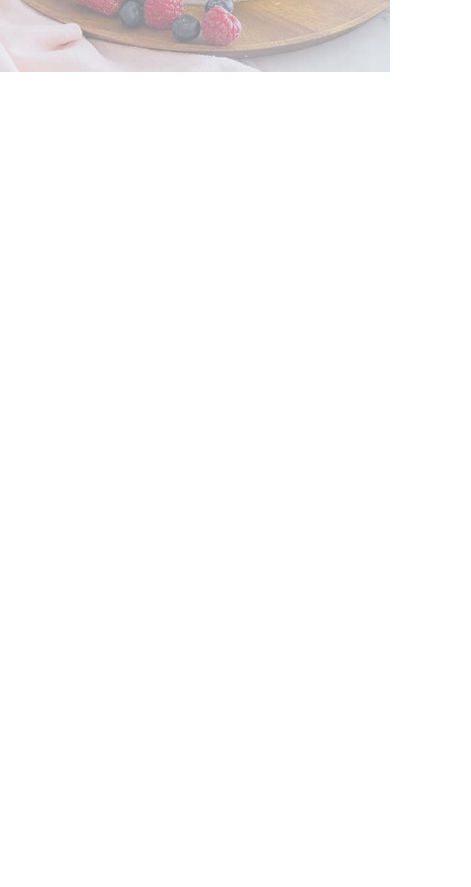
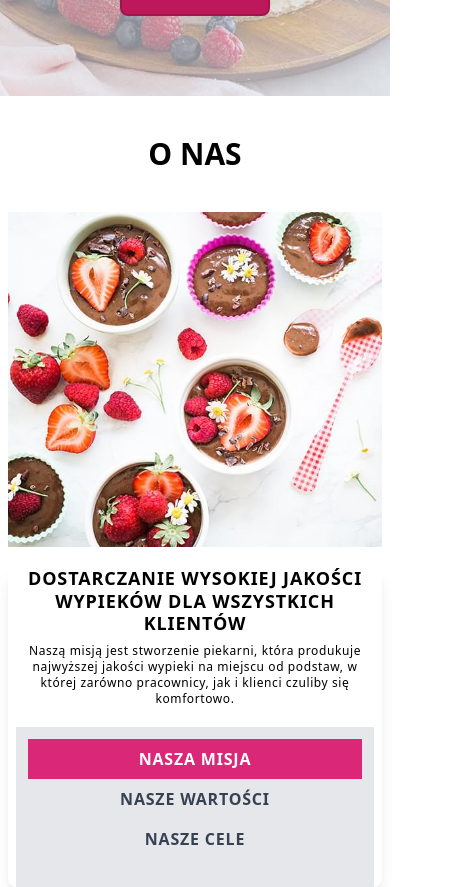
Before and after one commit to frooooooo7/Bakery---website, a React (Vite) app: page / in a window 390 px wide. Shown: the part 3420-4307 px from the top of the page, 471 px wide, since content can reach past the window. Before the commit the page ends 3492 px from the top, so only its background shows below. Built offline with nearby package versions, Linux system fonts and the light colour scheme.

Commit message:
Created the AboutUs section for mobiles

```diff
--- a/src/App.tsx
+++ b/src/App.tsx
@@ -5,6 +5,7 @@ import Offer from "./sections/Offer"
 import NewProducts from "./sections/NewProducts"
 import ChooseUs from "./sections/ChooseUs"
 import SummerSale from "./sections/SummerSale"
+import AboutUs from "./sections/AboutUs"
 
 function App() {
 
@@ -17,6 +18,7 @@ function App() {
       <NewProducts/>
       <ChooseUs/>
       <SummerSale/>
+      <AboutUs/>
     </>
   )
 }
--- /dev/null
+++ b/src/components/TabComponent.tsx
@@ -0,0 +1,75 @@
+import { useState } from 'react';
+
+const TabComponent = () => {
+    const [activeTab, setActiveTab] = useState('mission');
+
+    const renderContent = () => {
+        switch (activeTab) {
+            case 'mission':
+                return (
+                    <>
+                        <h2 className="text-lg font-bold mb-2 uppercase tracking-wider text-center leading-tight">dostarczanie wysokiej jakości wypieków dla wszystkich klientów</h2>
+                        <p className='text-center tracking-wider text-xs'>
+                            Naszą misją jest stworzenie piekarni, która produkuje najwyższej jakości wypieki na miejscu od podstaw, w której zarówno pracownicy, jak i klienci czuliby się komfortowo.
+                        </p>
+                    </>
+                );
+            case 'values':
+                return (
+                    <>
+                        <h2 className="text-lg font-bold mb-2 uppercase tracking-wider text-center leading-tight">Zapewnienie najlepszej atmosfery dla wszystkich</h2>
+                        <p className='text-center tracking-wider text-xs'>
+                            Uważamy, że najważniejszą częścią naszej działalności jest zapewnienie szczęścia naszym pracownikom i zadowolenia naszych klientów poprzez tworzenie przyjaznej i troskliwej atmosfery.
+                        </p>
+                    </>
+                );
+            case 'goals':
+                return (
+                    <>
+                        <h2 className="text-lg font-bold mb-2 uppercase tracking-wider text-center leading-tight">Serwujemy wyłącznie najświeższe wypieki</h2>
+                        <p className='text-center tracking-wider text-xs'>
+                            Naszym celem jest dostarczanie najlepszych wypieków na imprezy firmowe i indywidualne uroczystości, oferując jednocześnie najlepszy poziom obsługi klienta w Stanach Zjednoczonych.
+                        </p>
+                    </>
+                );
+            default:
+                return null;
+        }
+    };
+
+    return (
+        <div className="bg-white shadow-lg rounded-lg w-full max-w-md px-2">
+            <div className='mb-5'>
+                {renderContent()}
+            </div>
+            <div className='p-3 bg-gray-200'>
+                <div className="flex flex-col justify-between mb-4 tracking-wider font-bold">
+                    <button
+                        className={`flex-1 py-2 px-4 text-center ${activeTab === 'mission' ? 'bg-pink-600 text-white' : 'bg-gray-200 text-gray-700'
+                            }`}
+                        onClick={() => setActiveTab('mission')}
+                    >
+                        NASZA MISJA
+                    </button>
+                    <button
+                        className={`flex-1 py-2 px-4 text-center ${activeTab === 'values' ? 'bg-pink-600 text-white' : 'bg-gray-200 text-gray-700'
+                            }`}
+                        onClick={() => setActiveTab('values')}
+                    >
+                        NASZE WARTOŚCI
+                    </button>
+                    <button
+                        className={`flex-1 py-2 px-4 text-center  ${activeTab === 'goals' ? 'bg-pink-600 text-white' : 'bg-gray-200 text-gray-700'
+                            }`}
+                        onClick={() => setActiveTab('goals')}
+                    >
+                        NASZE CELE
+                    </button>
+                </div>
+            </div>
+
+        </div>
+    );
+};
+
+export default TabComponent;
--- /dev/null
+++ b/src/sections/AboutUs.tsx
@@ -0,0 +1,18 @@
+import aboutUs from "../assets/aboutUs.jpg"
+import TabComponent from "../components/TabComponent"
+
+const AboutUs = () => {
+  return (
+    <section className="px-2">
+        <div className="container mx-auto mt-10">
+            <h1 className="text-center text-3xl font-bold mb-10">O NAS</h1>
+            <div className="mb-5">
+                <img src={aboutUs} className="w-full h-full object-cover"/>
+            </div>
+            <TabComponent/>
+        </div>
+    </section>
+  )
+}
+
+export default AboutUs
--- a/src/sections/SummerSale.tsx
+++ b/src/sections/SummerSale.tsx
@@ -3,14 +3,14 @@ import summerSale from "../assets/summerSale.jpg"
 const SummerSale = () => {
     return (
         <section className="relative mt-10 w-full bg-cover bg-center" style={{ backgroundImage: `url(${summerSale})` }}>
-            <div className="pl-10 bg-slate-200 bg-opacity-60 lg:bg-opacity-20">
+            <div className="md:pl-10 bg-slate-200 bg-opacity-60 lg:bg-opacity-20">
                 <div className="container mx-auto space-y-6 flex flex-col items-center pb-20 pt-20 md:items-start">
                     <h1 className="text-2xl font-bold tracking-wider md:text-4xl lg:text-5xl">LETNIA WYPRZEDAŻ</h1>
                     <div className="flex items-center justify-center gap-5">
                         <h1 className="text-4xl font-bold text-pink-700 lg:text-5xl">-20%</h1>
                         <h2 className="text-xl font-bold lg:text-2xl">NA WSZYSTKIE CIASTA</h2>
                     </div>
-                    <p className="text-center text-gray-600 md:text-left w-[32rem]">Kup nasze smaczne ciasta i słodycze na następną imprezę lub rodzinny obiad w naszym sklepie internetowym i zaoszczędź więcej pieniędzy niż gdziekolwiek indziej.</p>
+                    <p className="text-center text-gray-600 md:text-left md:w-[32rem]">Kup nasze smaczne ciasta i słodycze na następną imprezę lub rodzinny obiad w naszym sklepie internetowym i zaoszczędź więcej pieniędzy niż gdziekolwiek indziej.</p>
                     <button className='mt-2 px-7 lg:px-10 py-3 lg:py-5 bg-pink-700 text-white border-2 border-pink-800 rounded-lg font-bold active:bg-pink-500'>KUP TERAZ!</button>
                 </div>
             </div>
```
Also changed, not shown: src/assets/aboutUs.jpg (added).
